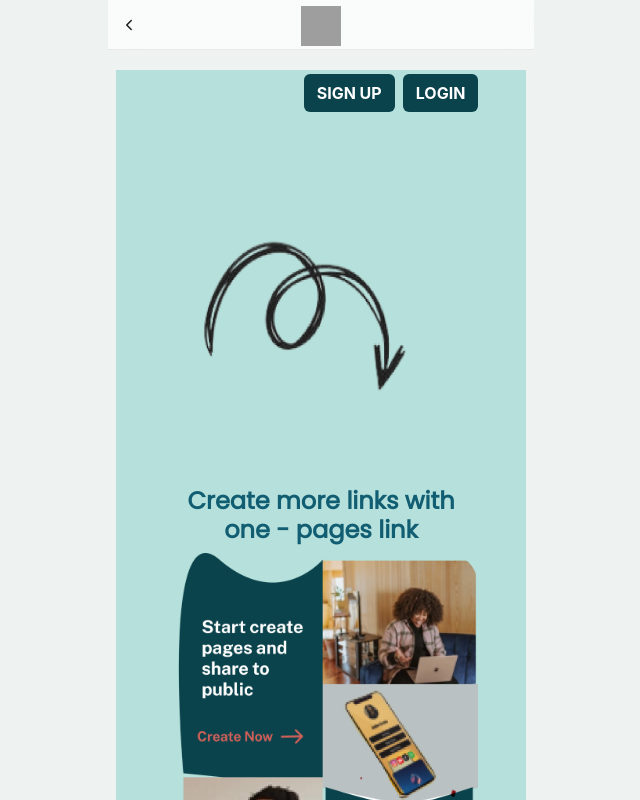
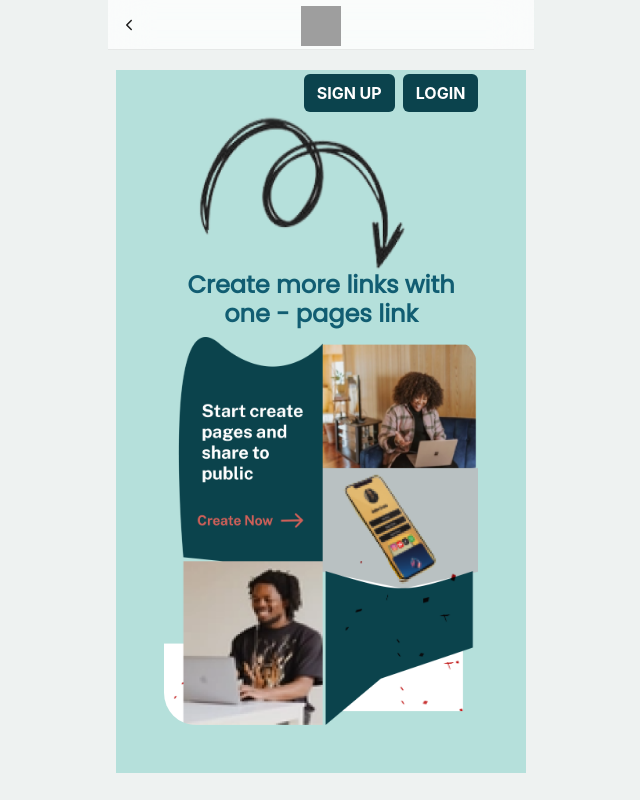
Before and after one commit to LaurentiusKevin/linkshare, a Next.js app: page / in a window 1280 px wide. Shown: the top 800 px of the page, without its empty margins (319-959 px from the left). Built offline with nearby package versions, Linux system fonts and the light colour scheme; grey boxes are pictures that could not be loaded.

Commit message:
fixing size image

```diff
--- a/src/pages/index.jsx
+++ b/src/pages/index.jsx
@@ -2,6 +2,8 @@ import { FontAwesomeIcon } from "@fortawesome/react-fontawesome";
 import { faHandPointRight } from "@fortawesome/free-solid-svg-icons";
 import Link from "next/link";
 import Image from "next/image";
+import { usePinchZoom } from "react-use";
+import { transform } from "framer-motion";
 
 const defaultBrancBusinessSection = [
   {
@@ -28,7 +30,7 @@ export default function IndexPage() {
             backgroundColor: "#b5e0db",
           }}
         >
-          <div className="d-flex gap-2 justify-content-end mb-5">
+          <div className="d-flex gap-2 justify-content-end">
             <Link href="/auth/sign-up" className="btn btn-highlight fw-bold">
               SIGN UP
             </Link>
@@ -36,15 +38,16 @@ export default function IndexPage() {
               LOGIN
             </Link>
           </div>
+          <div className="scale">
           <Image
             className="img-fluid rounded-5"
             src="/images/framework/home-image.png"
-            alt="phone-preview"
+            style={transform}
             width={500}
-            height={500}
-            relative
+            height={50}
           />
-          <div className="h4 fw-bold text-dark mb-2">
+          </div>
+          <div className="h4 fw-bold text-dark">
             <span className="text-primary-custom">
               Create more links with one - pages link
             </span>
@@ -54,8 +57,8 @@ export default function IndexPage() {
             className="img-fluid rounded-5"
             src="/images/framework/home-illustration.png"
             alt="phone-preview"
-            width={500}
-            height={500}
+            width={400}
+            height={400}
             relative
           />
           </Link>
```
Also changed, not shown: public/images/framework/home-image.png.
